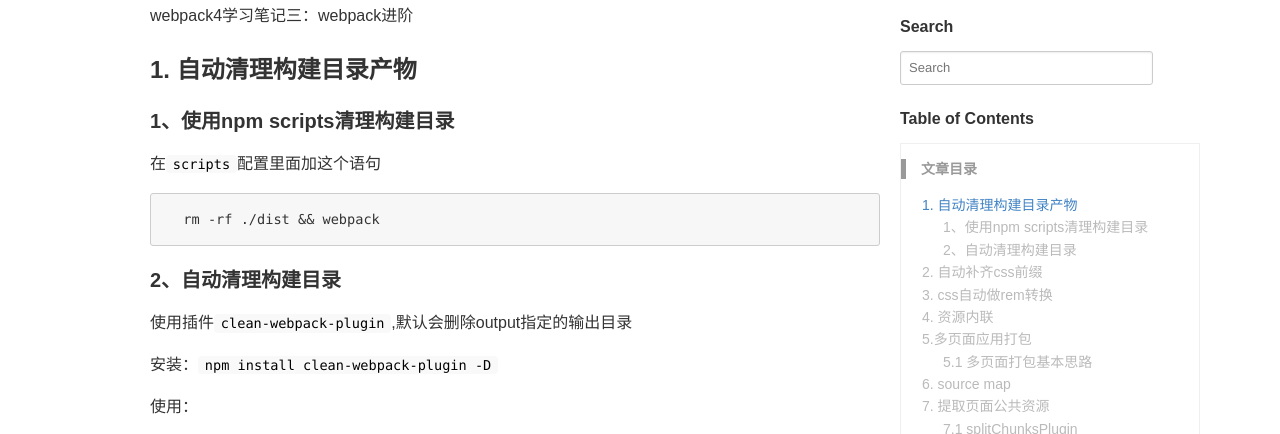
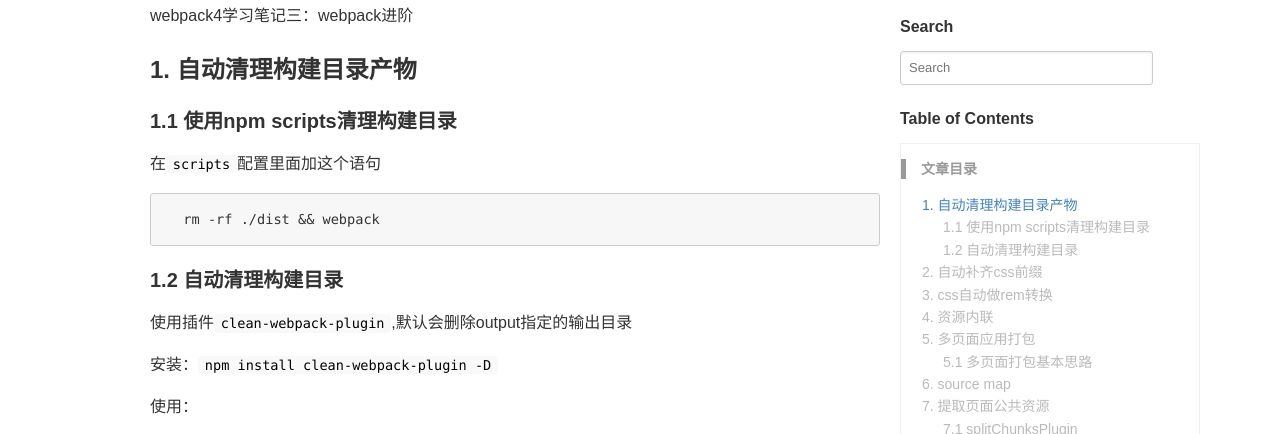
Before and after one commit to LB-nan/cat-Said, a Jekyll site: the page built from _posts/2019-09-29-webpack3.md, in a window 1280 px wide and 900 px high. Shown: the part 217-651 px from the top of the window. Built offline with Jekyll 4.4.1, drawn with Linux system fonts in a browser that asks for light colours; comment, search, counter and statistics services are not loaded.

Commit message:
Update 2019-09-29-webpack3.md

````diff
--- a/_posts/2019-09-29-webpack3.md
+++ b/_posts/2019-09-29-webpack3.md
@@ -11,14 +11,14 @@
 
 ### 1. 自动清理构建目录产物
 
-#### 1、使用npm scripts清理构建目录
+#### 1.1 使用npm scripts清理构建目录
 
 在`scripts`配置里面加这个语句
 ```
   rm -rf ./dist && webpack
 ```
 
-#### 2、自动清理构建目录
+#### 1.2 自动清理构建目录
 
 使用插件`clean-webpack-plugin`,默认会删除output指定的输出目录
 
@@ -170,7 +170,7 @@
   };
 ```
 
-### 5.多页面应用打包
+### 5. 多页面应用打包
 
 每一次页面跳转的说话，后台服务器都会返回一个新的HTML文档，这种类型的网站也就是多页网站，也叫做多页面应用。
 
````
